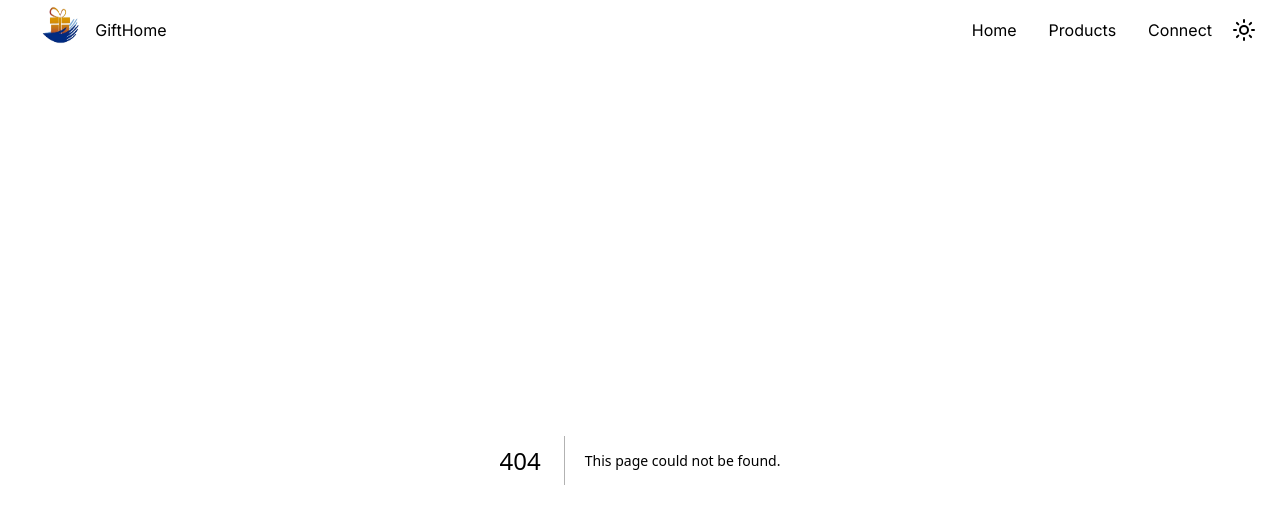
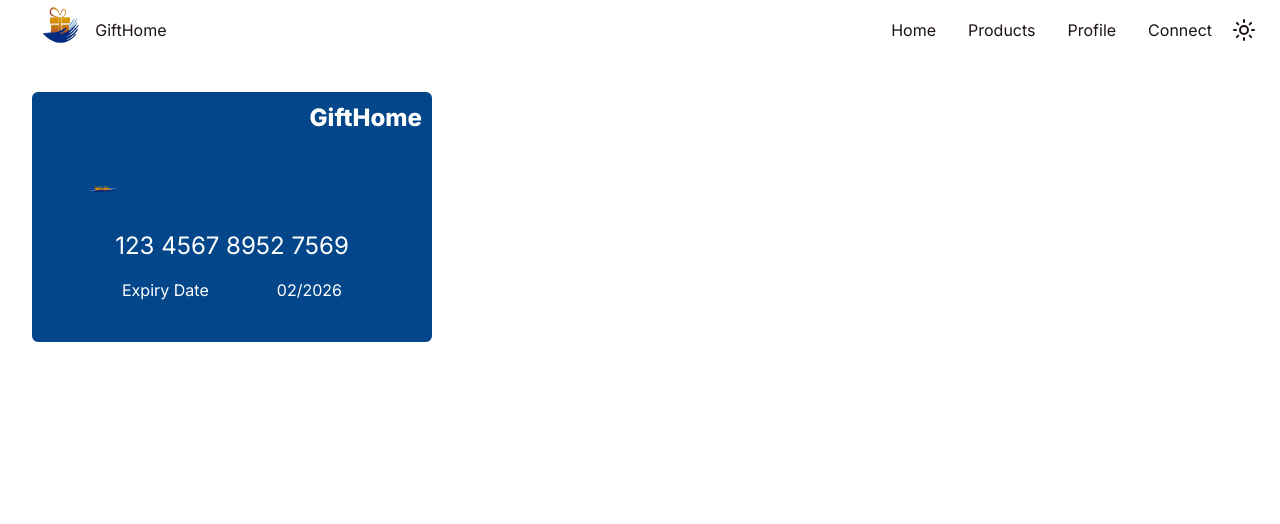
Before and after one commit to Preciousnnebuogor/bookton, a Next.js app: page /profile in a window 1280 px wide. Before the commit this address had no page. Shown: the top 524 px of the page. Built offline with nearby package versions, Linux system fonts and the light colour scheme.

Commit message:
added profile page

```diff
--- a/app/components/navbar.tsx
+++ b/app/components/navbar.tsx
@@ -46,6 +46,7 @@ export default function Navbar() {
           >
             <Link href={"/"}>Home</Link>
             <Link href={"/product"}>Products</Link>
+            <Link href={"/profile"}>Profile</Link>
             <Link href={""}>Connect</Link>
           </div>
           <ThemeToggle />
@@ -82,6 +83,13 @@ function MobleNavbar() {
       >
         Products
       </Link>
+
+      <Link
+        href={"/product"}
+        className={"mx-3 my-2 text-sm text-secondary-foreground "}
+      >
+        Profile
+      </Link>
       <Link href={""} className={"mx-3 my-2 text-sm text-secondary-foreground"}>
         Connect
       </Link>
--- /dev/null
+++ b/app/profile/page.tsx
@@ -0,0 +1,23 @@
+import { ImageApp } from "@/lib/appImages";
+
+export default function Profile() {
+  return (
+    <div>
+      <div className={"grid grid-cols-1 md:grid-cols-[50%_50%] gap-x-6 p-8"}>
+        <div
+          className={`bg-[#03478a] rounded-md  p-2 border-[#03478a]
+          border-2 text-white h-[250px] w-[400px]`}
+        >
+          <p className={`flex justify-end items-end text-2xl font-extrabold mb-4`}>GiftHome</p>
+
+            <img src={ImageApp.logo} className={`h-[80px] w-[120px] p-8 mb-0`} />
+            <p className={`flex justify-center items-center text-2xl `}>123 {""} 4567 {""} 8952 {""} 7569</p>
+            <div className={`flex justify-between items-center px-20 mt-4`}>
+            <p>Expiry Date </p>
+            <p>02/2026</p>
+            </div>
+        </div>
+      </div>
+    </div>
+  )
+}
```
